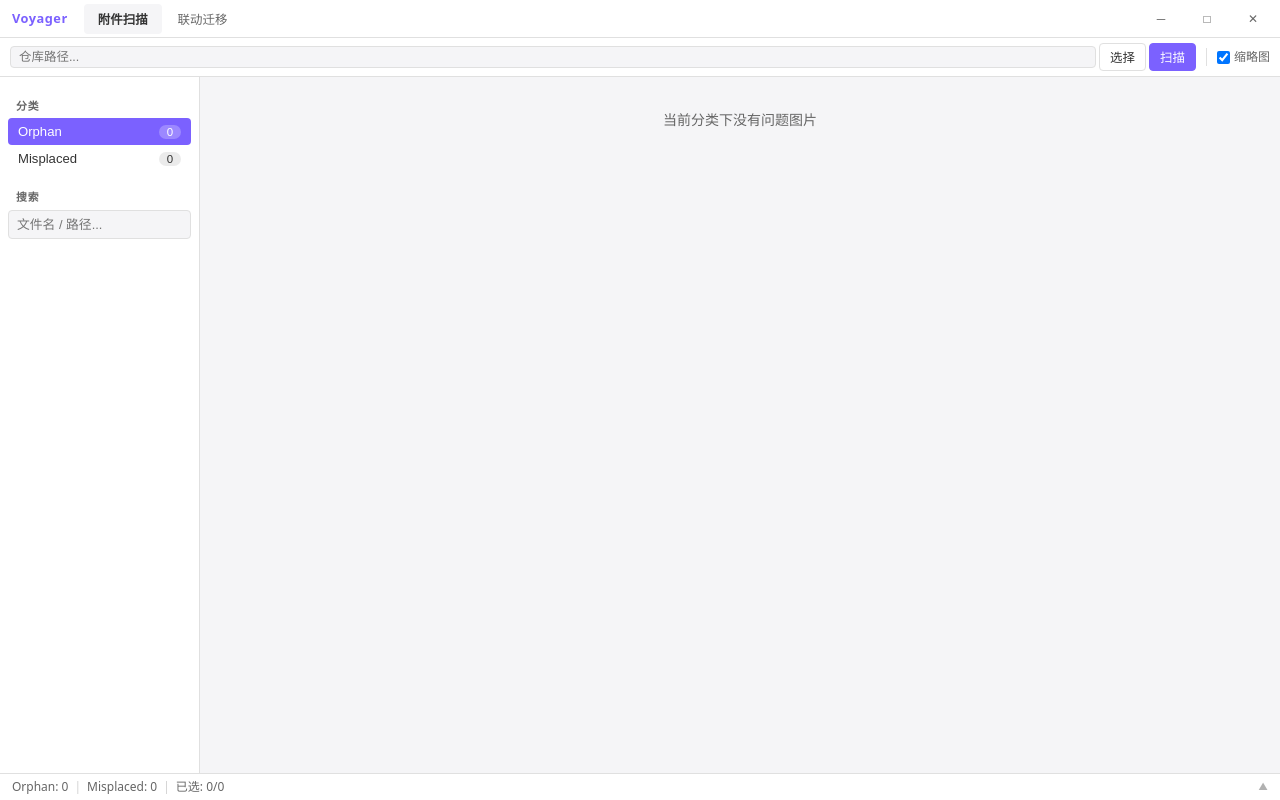
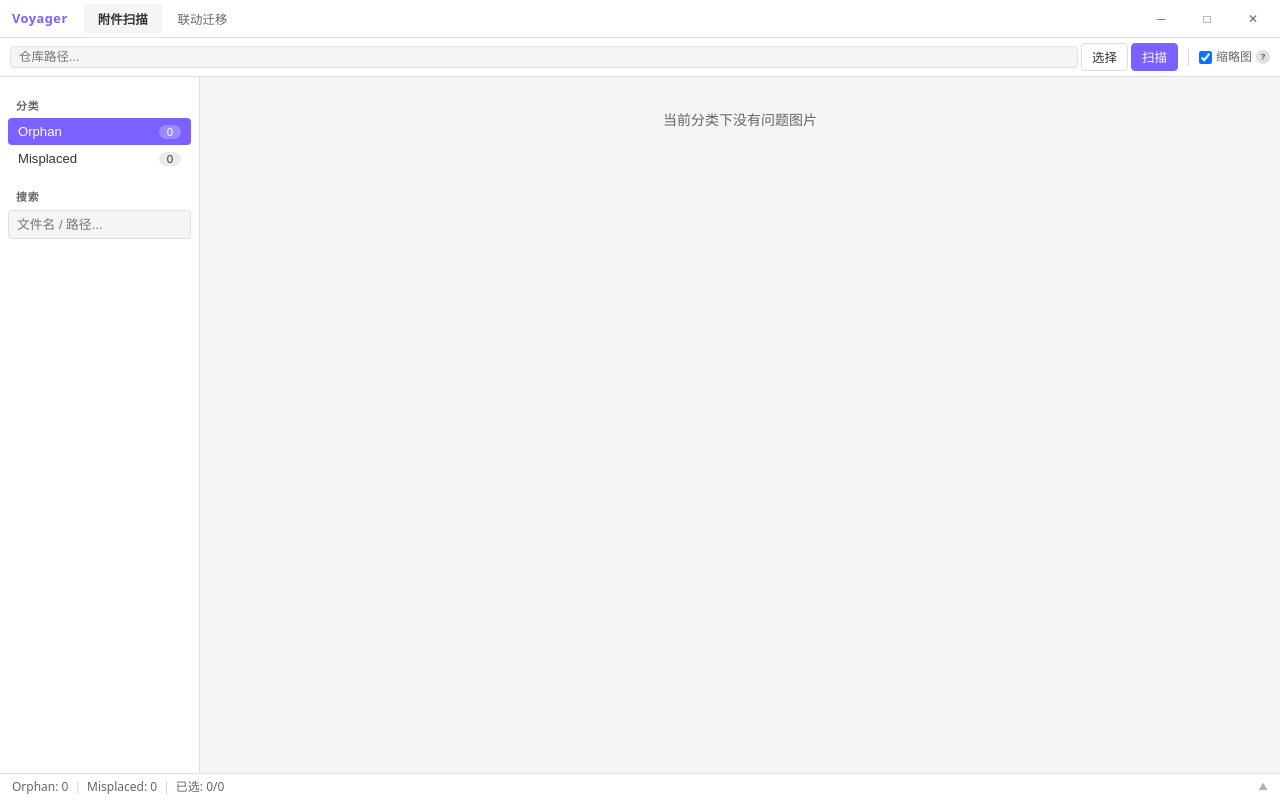
Before and after one commit to KanameMadoka520/Obsidian-attachments-voyager, a React (Vite) app: page / in a window 1280 px wide. Built offline with nearby package versions, Linux system fonts and the light colour scheme.

Commit message:
功能：为缩略图复选框新增三级缓存说明提示

```diff
--- a/src/components/Toolbar.tsx
+++ b/src/components/Toolbar.tsx
@@ -53,9 +53,13 @@ function Toolbar({
 
         <div className="toolbar-sep" />
 
-        <label className="toolbar-check">
+        <label
+          className="toolbar-check"
+          title="勾选后扫描时会生成三级缩略图缓存（64px / 256px / 1024px），用于画廊展示和预览弹窗。生成缩略图会降低扫描速度，但后续浏览性能更好。取消勾选则跳过生成，画廊使用原图或不显示图片。"
+        >
           <input type="checkbox" checked={generateThumbs} onChange={(e) => onGenerateThumbsChange(e.target.checked)} disabled={scanning || fixing} />
           <span>缩略图</span>
+          <span className="toolbar-hint">?</span>
         </label>
 
         {hasResult && (
--- a/src/index.css
+++ b/src/index.css
@@ -696,6 +696,20 @@ body {
   white-space: nowrap;
 }
 
+.toolbar-hint {
+  display: inline-grid;
+  place-items: center;
+  width: 14px;
+  height: 14px;
+  border-radius: 50%;
+  background: var(--border-color);
+  color: var(--text-muted);
+  font-size: 0.6rem;
+  font-weight: 700;
+  line-height: 1;
+  cursor: help;
+}
+
 .toolbar-mode {
   padding: 3px 10px;
   font-size: 0.72rem;
```
